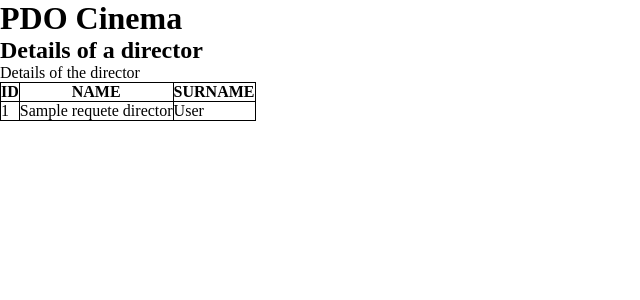
After one commit to seitvalieva/Cinema-MVC, a PHP site: template view/detailDirector.php in a window 1280 px wide. The commit adds this page. Shown: the top 300 px of the page, without its empty margins (0-640 px from the left). Run offline with PHP 8.4, Linux system fonts and the light colour scheme; the template is opened without the code that fills it: most values are stand-ins (such as "Sample title", 1, 10 or a date in 2020); data that the repository does not hold is empty.

Commit message:
added detailDirector

```diff
--- a/index.php
+++ b/index.php
@@ -35,6 +35,7 @@ if(isset($_GET["action"])) {
 
         case "detailActor": $ctrlCinema->detailActor($id); break;
 
+        case "detailDirector": $ctrlCinema->detailDirector($id); break;
 
     }
 }
--- /dev/null
+++ b/view/detailDirector.php
@@ -0,0 +1,41 @@
+<?php ob_start();
+
+foreach($requeteDirector->fetchAll() as $director){
+    $idDirector = $director["idDirector"];
+    $nameDirector = $director["nameDirector"];
+    $surnameDirector = $director["surnameDirector"];
+
+}
+
+?>
+
+<p class="uk-label uk-label-warning">Details of the director </p>
+
+<table class="uk-table uk-table-striped">
+    <thead>
+        <tr>
+            <th>ID</th>
+            <th>NAME</th>
+            <th>SURNAME</th>
+
+        </tr>
+    </thead>
+    <tbody>
+        <tr>
+            <td><?= $director["idDirector"] ?></td>
+            <td><?= $director["nameDirector"] ?></td>
+            <td><?= $director["surnameDirector"] ?></td>
+
+        </tr>
+    </tbody>
+</table>
+
+<?php
+    $titre = "Details of a director";
+    $titre_secondaire = "Details of a director";
+
+
+    $contenu = ob_get_clean();
+
+    require "view/template.php";
+?>
```
Also changed, not shown: controller/CinemaController.php (+16 -4 lines).
